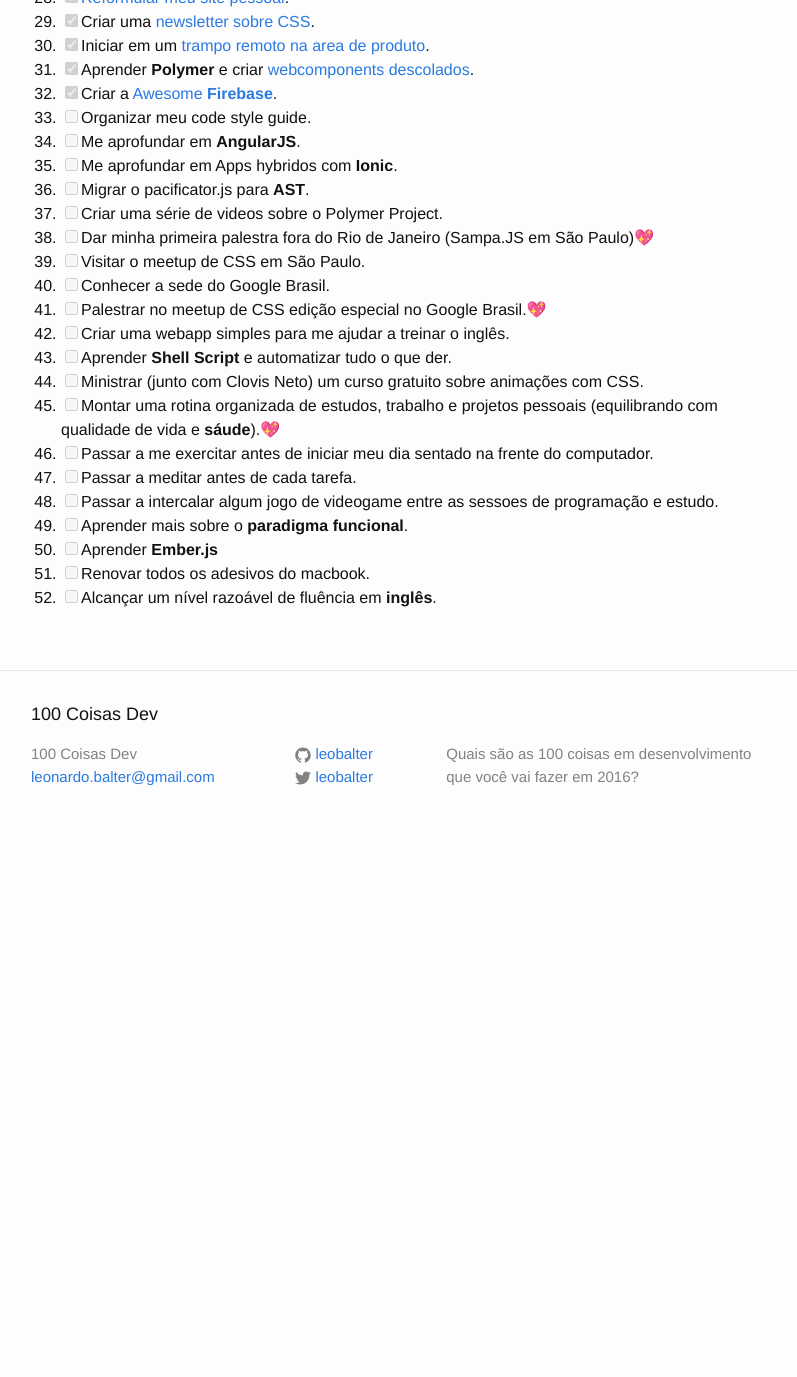
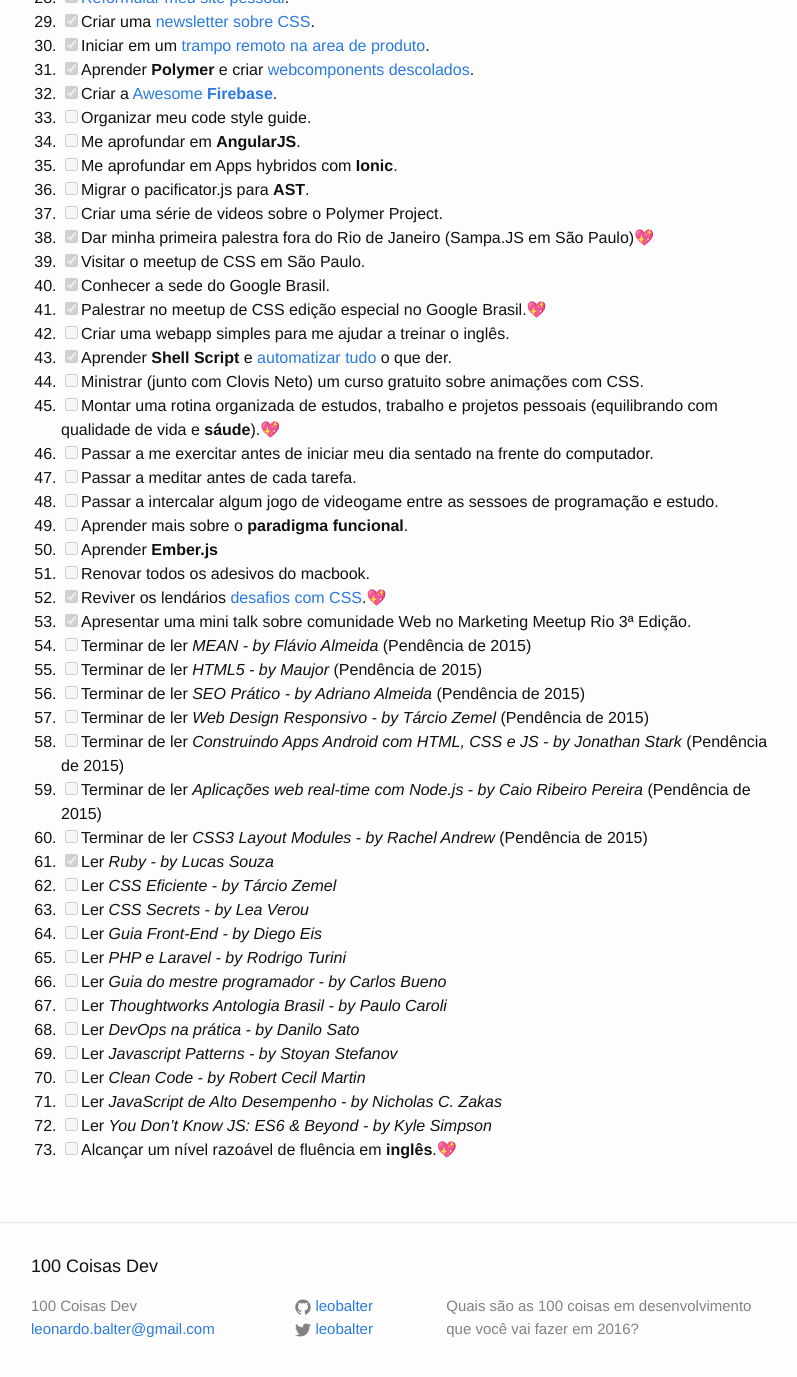
Before and after one commit to leobalter/100-coisas-dev, a Jekyll site: the page built from _posts/listas/2016-01-09-afonso-pacifer.markdown, in a window 1280 px wide and 1400 px high, scrolled down 910 px. Shown: the top 1377 px of the window, without its empty margins (239-1036 px from the left). Built offline with Jekyll 4.4.1, drawn with Linux system fonts in a browser that asks for light colours; emoji names are drawn with the system emoji font; comment, search, counter and statistics services are not loaded; before the commit the page ends 1758 px from its top, so only the background shows below that; some of the changed text lies outside the part shown.

Commit message:
Adicionando TODOS os livros pendentes na minha vida

```diff
--- a/_posts/listas/2016-01-09-afonso-pacifer.markdown
+++ b/_posts/listas/2016-01-09-afonso-pacifer.markdown
@@ -15,7 +15,7 @@ categories: listas
 1. [ ] Dar um passo atrás e estudar melhor os fundamentos de **ciência da computação**.
 1. [x] Dissecar o **Ruby on Rails**.
 1. [x] Aprender a trabalhar com **Heroku**.
-1. [ ] Terminar de ler *Javascript o Guia definitivo* (Pendência de 2015)
+1. [ ] Terminar de ler *Javascript o Guia definitivo - by David Flanagan* (Pendência de 2015)
 1. [ ] Me aprofundar nos paranauês de **NodeJS** para web.
 1. [ ] Parar de bobeira e fazer as pazes com o **PHP**.
 1. [ ] Fazer um tour pelos principais frameworks PHP e ver no que dá.
@@ -42,12 +42,12 @@ categories: listas
 1. [ ] Me aprofundar em Apps hybridos com **Ionic**.
 1. [ ] Migrar o pacificator.js para **AST**.
 1. [ ] Criar uma série de videos sobre o Polymer Project.
-1. [ ] Dar minha primeira palestra fora do Rio de Janeiro (Sampa.JS em São Paulo):sparkling_heart:
-1. [ ] Visitar o meetup de CSS em São Paulo.
-1. [ ] Conhecer a sede do Google Brasil.
-1. [ ] Palestrar no meetup de CSS edição especial no Google Brasil.:sparkling_heart:
+1. [x] Dar minha primeira palestra fora do Rio de Janeiro (Sampa.JS em São Paulo):sparkling_heart:
+1. [x] Visitar o meetup de CSS em São Paulo.
+1. [x] Conhecer a sede do Google Brasil.
+1. [x] Palestrar no meetup de CSS edição especial no Google Brasil.:sparkling_heart:
 1. [ ] Criar uma webapp simples para me ajudar a treinar o inglês.
-1. [ ] Aprender **Shell Script** e automatizar tudo o que der.
+1. [x] Aprender **Shell Script** e [automatizar tudo](https://github.com/afonsopacifer/friday) o que der.
 1. [ ] Ministrar (junto com Clovis Neto) um curso gratuito sobre animações com CSS.
 1. [ ] Montar uma rotina organizada de estudos, trabalho e projetos pessoais (equilibrando com qualidade de vida e **sáude**).:sparkling_heart:
 1. [ ] Passar a me exercitar antes de iniciar meu dia sentado na frente do computador.
@@ -56,4 +56,25 @@ categories: listas
 1. [ ] Aprender mais sobre o **paradigma funcional**.
 1. [ ] Aprender **Ember.js**
 1. [ ] Renovar todos os adesivos do macbook.
-1. [ ] Alcançar um nível razoável de fluência em **inglês**.
+1. [x] Reviver os lendários [desafios com CSS](http://afonsopacifer.com/challenges.html).:sparkling_heart:
+1. [x] Apresentar uma mini talk sobre comunidade Web no Marketing Meetup Rio 3ª Edição.
+1. [ ] Terminar de ler *MEAN - by Flávio Almeida* (Pendência de 2015)
+1. [ ] Terminar de ler *HTML5 - by Maujor* (Pendência de 2015)
+1. [ ] Terminar de ler *SEO Prático - by Adriano Almeida* (Pendência de 2015)
+1. [ ] Terminar de ler *Web Design Responsivo - by Tárcio Zemel* (Pendência de 2015)
+1. [ ] Terminar de ler *Construindo Apps Android com HTML, CSS e JS - by Jonathan Stark* (Pendência de 2015)
+1. [ ] Terminar de ler *Aplicações web real-time com Node.js - by Caio Ribeiro Pereira* (Pendência de 2015)
+1. [ ] Terminar de ler *CSS3 Layout Modules - by Rachel Andrew* (Pendência de 2015)
+1. [x] Ler *Ruby - by Lucas Souza*
+1. [ ] Ler *CSS Eficiente - by Tárcio Zemel*
+1. [ ] Ler *CSS Secrets - by Lea Verou*
+1. [ ] Ler *Guia Front-End - by Diego Eis*
+1. [ ] Ler *PHP e Laravel - by Rodrigo Turini*
+1. [ ] Ler *Guia do mestre programador - by Carlos Bueno*
+1. [ ] Ler *Thoughtworks Antologia Brasil - by Paulo Caroli*
+1. [ ] Ler *DevOps na prática - by Danilo Sato*
+1. [ ] Ler *Javascript Patterns - by Stoyan Stefanov*
+1. [ ] Ler *Clean Code - by Robert Cecil Martin*
+1. [ ] Ler *JavaScript de Alto Desempenho - by Nicholas C. Zakas*
+1. [ ] Ler *You Don't Know JS: ES6 & Beyond - by Kyle Simpson*
+1. [ ] Alcançar um nível razoável de fluência em **inglês**.:sparkling_heart:
```
